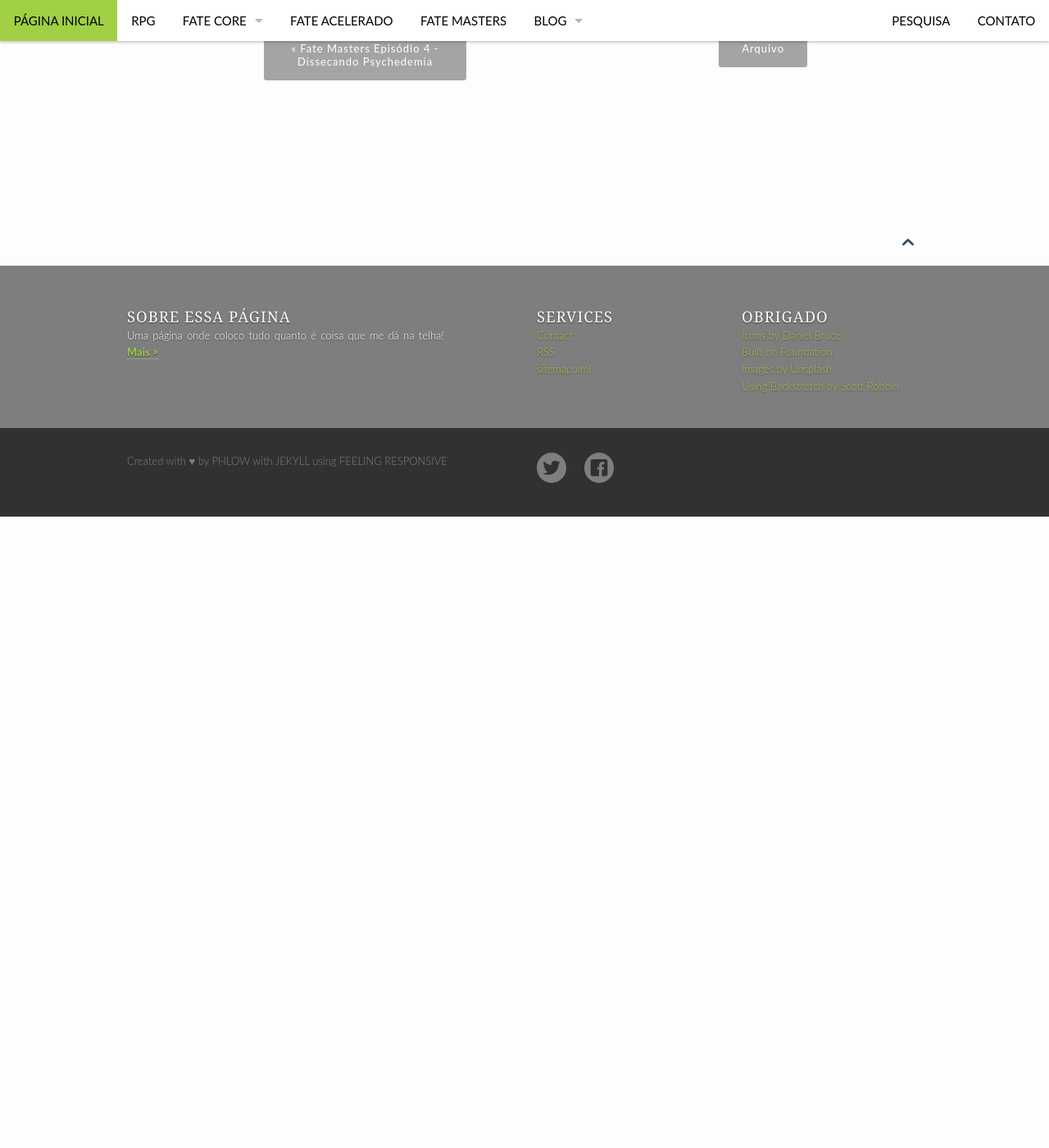
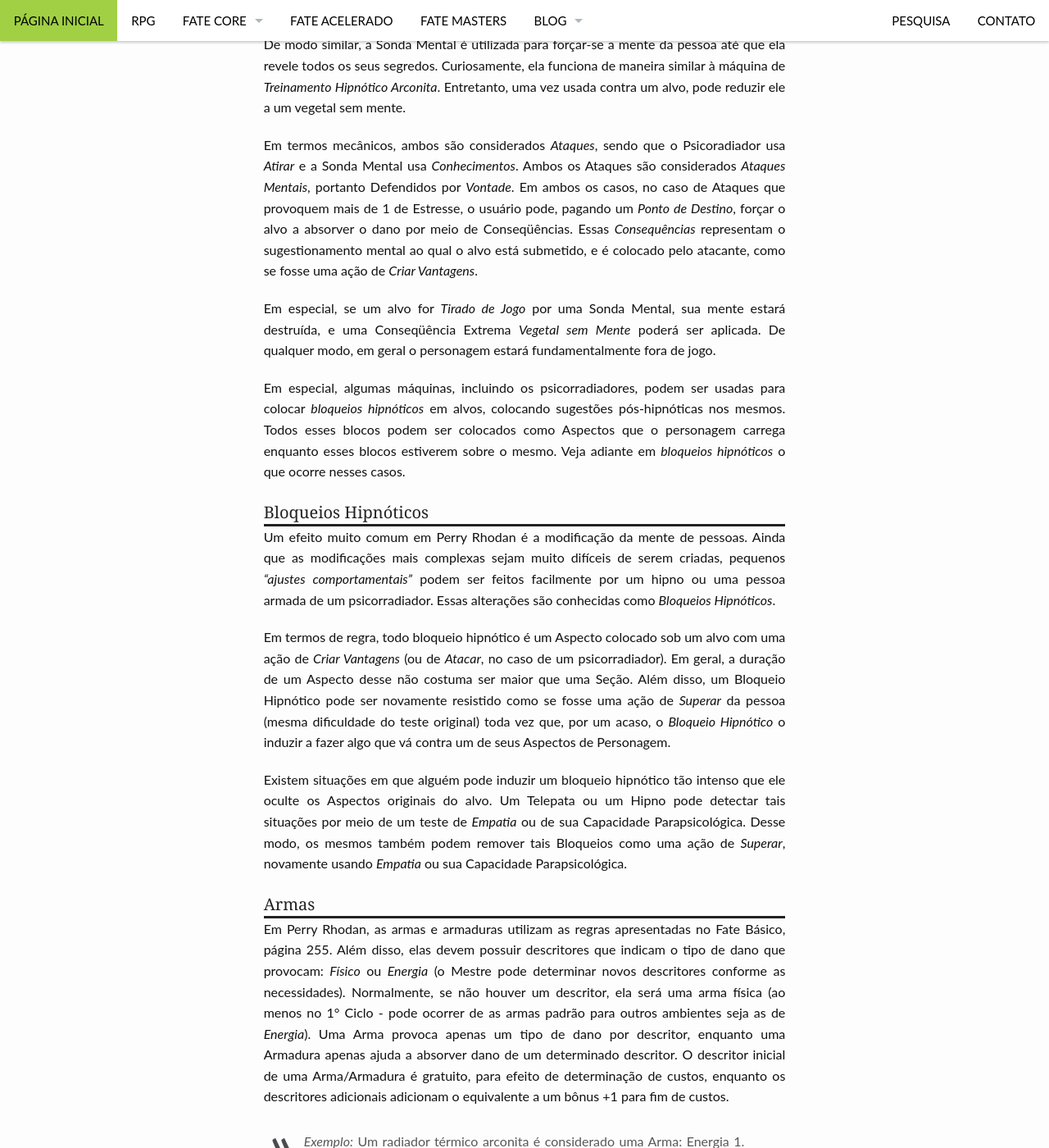
Before and after one commit to fabiocosta0305/fabiocosta0305.github.io-old, a Jekyll site: the page built from _posts/RPG/PerryRhodan/2015-06-23-DestinoPerryRhodan-Ciclo1-CriacaoPersonagens.md, in a window 1280 px wide and 1400 px high, scrolled down 7215 px. Shown: the whole window at 82% size. Built offline with Jekyll 4.4.1, drawn with Linux system fonts in a browser that asks for light colours; comment, search, counter and statistics services are not loaded; before the commit the page ends 7845 px from its top, so only the background shows below that; some of the changed text lies outside the part shown.

Commit message:
Fechadas as regras adicionais do 1Â° Ciclo de Perry Rhodan

```diff
--- a/_posts/RPG/PerryRhodan/2015-06-23-DestinoPerryRhodan-Ciclo1-CriacaoPersonagens.md
+++ b/_posts/RPG/PerryRhodan/2015-06-23-DestinoPerryRhodan-Ciclo1-CriacaoPersonagens.md
@@ -347,3 +347,104 @@ preso a essa máquina!_)
 > Especial:   Treinamento  Hipnótico   Arconita*.    Desse  modo,   se
 > precisarem  de   um  outro  treinamento  hipnótico   não  precisarão
 > _"perder"_ o treinamento já existente
+
+#### Psicoradiador e Sondas Mentais
+
+Embora  sejam levemente  diferentes,  tanto a  Sonda  Mental quanto  o
+Psicoradiador funcionam em termos de regras de maneira similar.
+
+Um Psicoradiador é uma arma similar a  uma arma de fogo normal ou a um
+radiador térmico. Entretanto, ele  utiliza uma onda eletromagnética em
+uma certa freqüência  específica que torna a maioria  das pessoas mais
+abertas a sugestionamento mental.
+
+De modo similar, a Sonda Mental  é utilizada para forçar-se a mente da
+pessoa até  que ela revele  todos os seus segredos.  Curiosamente, ela
+funciona  de  maneira  similar  à máquina  de  *Treinamento  Hipnótico
+Arconita*. Entretanto, uma vez usada  contra um alvo, pode reduzir ele
+a um vegetal sem mente.
+
+Em termos  mecânicos, ambos  são considerados  *Ataques*, sendo  que o
+Psicoradiador usa *Atirar* e a Sonda Mental usa *Conhecimentos*. Ambos
+os Ataques são considerados *Ataques Mentais*, portanto Defendidos por
+*Vontade*. Em ambos os casos, no caso de Ataques que provoquem mais de
+1 de Estresse, o usuário pode, pagando um *Ponto de Destino*, forçar o
+alvo   a  absorver   o  dano   por  meio   de  Conseqüências.    Essas
+*Consequências* representam  o sugestionamento  mental ao qual  o alvo
+está submetido, e é colocado pelo  atacante, como se fosse uma ação de
+*Criar Vantagens*.
+
+Em especial, se um alvo for *Tirado de Jogo* por uma Sonda Mental, sua
+mente estará destruída, e uma Conseqüência Extrema *Vegetal sem Mente*
+poderá ser  aplicada. De qualquer  modo, em geral o  personagem estará
+fundamentalmente fora de jogo.
+
+Em especial,  algumas máquinas,  incluindo os  psicorradiadores, podem
+ser  usadas para  colocar *bloqueios  hipnóticos* em  alvos, colocando
+sugestões  pós-hipnóticas nos  mesmos.  Todos  esses blocos  podem ser
+colocados como Aspectos que o personagem carrega enquanto esses blocos
+estiverem sobre o mesmo.  Veja adiante em *bloqueios hipnóticos* o que
+ocorre nesses casos.
+
+#### Bloqueios Hipnóticos
+
+Um efeito  muito comum  em Perry  Rhodan é a  modificação da  mente de
+pessoas. Ainda que as modificações mais complexas sejam muito difíceis
+de  serem  criadas,  pequenos *"ajustes  comportamentais"*  podem  ser
+feitos  facilmente   por  um  hipno   ou  uma  pessoa  armada   de  um
+psicorradiador.  Essas  alterações   são  conhecidas  como  *Bloqueios
+Hipnóticos*.
+
+Em termos de regra, todo bloqueio  hipnótico é um Aspecto colocado sob
+um alvo com uma ação de *Criar  Vantagens* (ou de *Atacar*, no caso de
+um  psicorradiador). Em  geral,  a  duração de  um  Aspecto desse  não
+costuma ser  maior que  uma Seção. Além  disso, um  Bloqueio Hipnótico
+pode ser  novamente resistido como se  fosse uma ação de  *Superar* da
+pessoa  (mesma dificuldade  do teste  original) toda  vez que,  por um
+acaso, o *Bloqueio Hipnótico* o induzir  a fazer algo que vá contra um
+de seus Aspectos de Personagem.
+
+Existem situações em que alguém pode induzir um bloqueio hipnótico tão
+intenso que ele  oculte os Aspectos originais do alvo.  Um Telepata ou
+um  Hipno  pode detectar  tais  situações  por  meio  de um  teste  de
+*Empatia* ou de sua Capacidade  Parapsicológica. Desse modo, os mesmos
+também  podem  remover tais  Bloqueios  como  uma ação  de  *Superar*,
+novamente usando *Empatia* ou sua Capacidade Parapsicológica.
+
+#### Armas
+
+Em Perry Rhodan, as armas  e armaduras utilizam as regras apresentadas
+no Fate Básico, página 255. Além disso, elas devem possuir descritores
+que indicam  o tipo  de dano  que provocam:  *Físico* ou  *Energia* (o
+Mestre    pode    determinar    novos    descritores    conforme    as
+necessidades). Normalmente, se  não houver um descritor,  ela será uma
+arma física (ao  menos no 1° Ciclo  - pode ocorrer de  as armas padrão
+para outros ambientes  seja as de *Energia*). Uma  Arma provoca apenas
+um tipo  de dano por descritor,  enquanto uma Armadura apenas  ajuda a
+absorver dano de um determinado  descritor. O descritor inicial de uma
+Arma/Armadura  é  gratuito, para  efeito  de  determinação de  custos,
+enquanto os descritores adicionais adicionam  o equivalente a um bônus
++1 para fim de custos.
+
+> *Exemplo:*  Um radiador  térmico  arconita é  considerado uma  Arma:
+> Energia 1.  Se  você tivesse um radiador térmico  pesado, esse seria
+> uma Arma: Energia 2.  Ambas  poderiam ser paradas normalmente por um
+> gerador de  escudo arconita (Armadura:  Energia 1), mas não  por uma
+> Armadura  completa medieval  (Armadura:  Físico  1). Entretanto,  um
+> gerador de escudo arconita não defende o alvo contra uma faca (Arma:
+> Físico 0)
+
+Certas  armaduras que  aparecem  em Perry  Rhodan,  como as  Armaduras
+Arconitas, são consideradas  *Extras*, devido a seu  custo. Elas podem
+incluir,  além dos  níveis  de  Armadura, uma  série  de Façanhas  que
+representam capacidades técnicas das mesmas:
+
+> *Exemplo:* Uma Armadura Leve Arconita tem as seguintes estatísticas.
+>
+>- *Armadura:*  Energia, Fisico  1
+>    - *Armamento  Incorporado:*  Radiador   Térmico  Arconita  (Arma:
+>      Energia 1)
+>    - *Radares:*  +2 ao  *Criar Vantagens*  com *Conhecimentos*  para
+>      localizar alvos
+>    - *Suporte de Vida:* +2  ao *Criar Vantagens* com *Conhecimentos*
+>      para facilitar a sobrevivência do usuário
```
